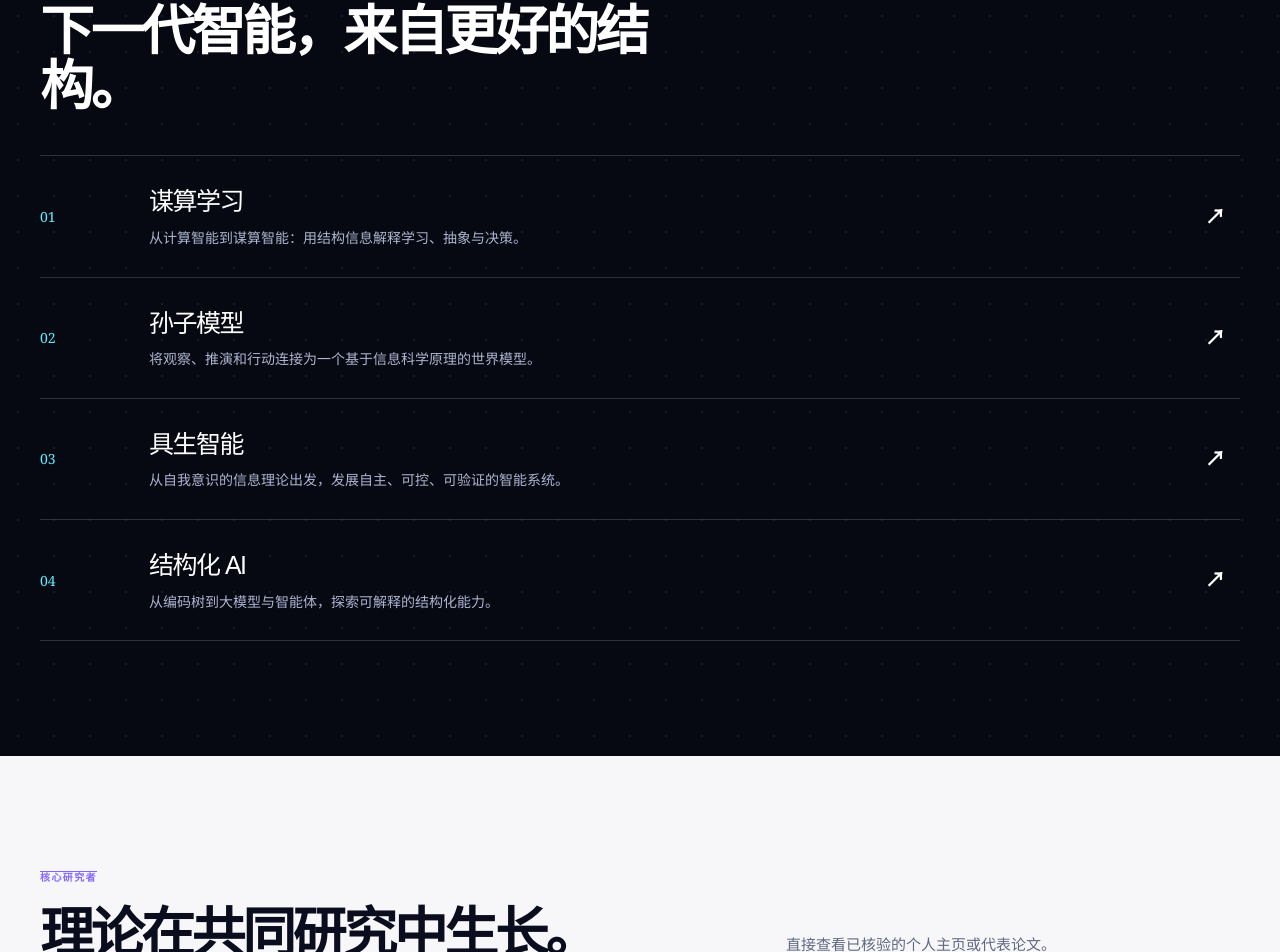
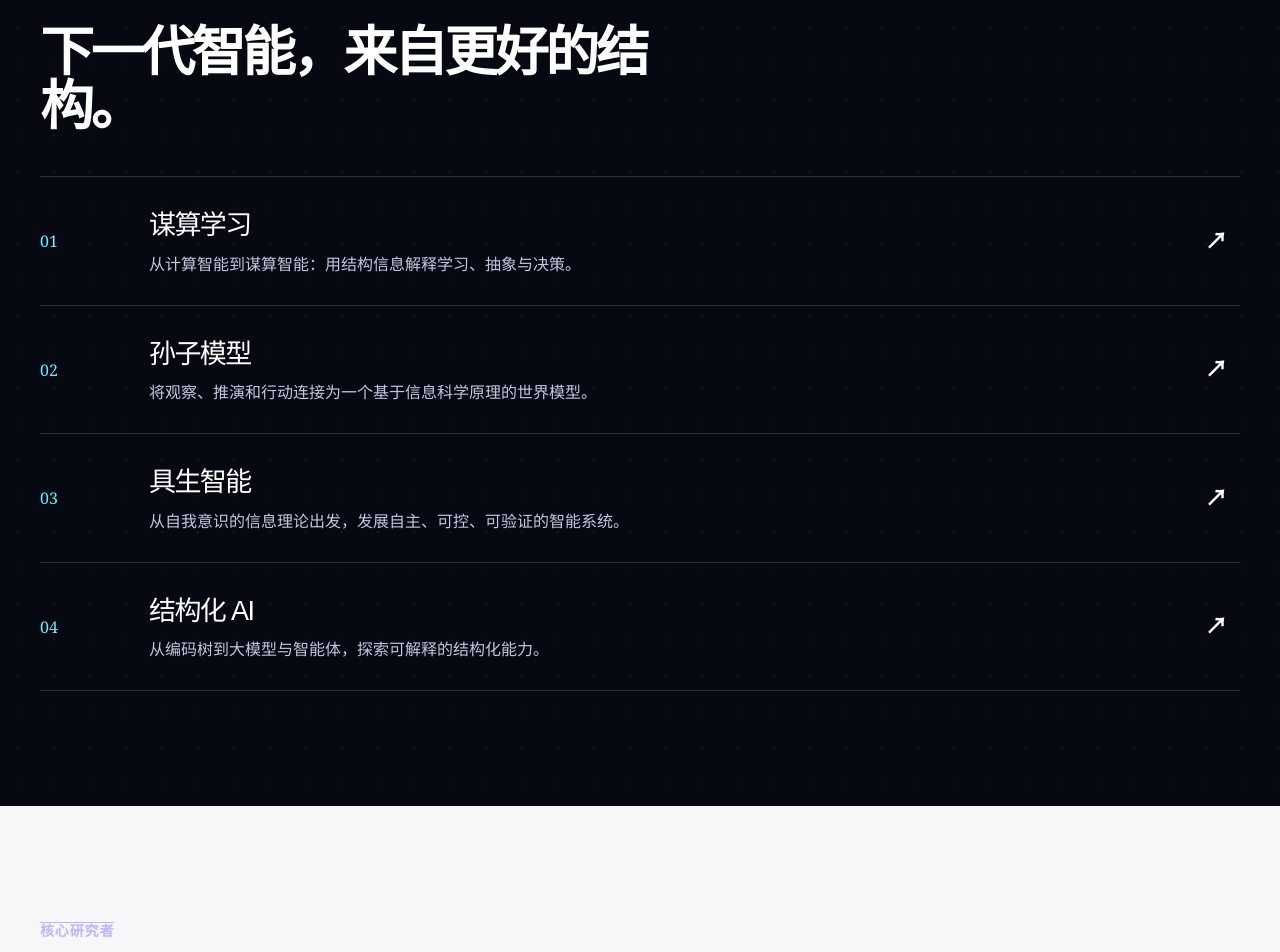
Before and after one commit to SuuTTT/mousuan-ai, a Next.js app: page / in a window 1280 px wide. Shown: the part 1817-2769 px from the top of the page. Built offline with nearby package versions, Linux system fonts and the light colour scheme.

Commit message:
Add verified researcher links and clickable cards

```diff
--- a/app/page.tsx
+++ b/app/page.tsx
@@ -18,26 +18,26 @@ const content = {
     foundationTitle: "从结构信息，到智能科学。",
     foundationLead: "把复杂世界理解为可组织、可解码的信息结构，建立关于学习、意识与人工智能的数学语言。",
     breakthroughs: [
-      ["01", "结构信息", "信息世界的层谱抽象与基本定律，为复杂系统提供结构性的度量与描述。"],
-      ["02", "信息的数学原理", "信息演算、解码与生成：让从数据到知识的过程成为可分析的问题。"],
-      ["03", "谋算智能", "以观察、学习、自我意识和博弈为核心，探索人工智能的新科学原则。"],
+      ["01", "结构信息", "信息世界的层谱抽象与基本定律，为复杂系统提供结构性的度量与描述。", "https://arxiv.org/abs/2001.09637"],
+      ["02", "信息的数学原理", "信息演算、解码与生成：让从数据到知识的过程成为可分析的问题。", "https://mp.weixin.qq.com/s?__biz=MzYzOTIyNDYyNw==&mid=2247484707&idx=1&sn=dbcd0f5d6f3b6df0caef00c1900d9e74"],
+      ["03", "谋算智能", "以观察、学习、自我意识和博弈为核心，探索人工智能的新科学原则。", "https://jmlr.org/papers/volume26/24-1184/24-1184.pdf"],
     ],
     researchKicker: "研究方向",
     researchTitle: "下一代智能，来自更好的结构。",
     research: [
-      ["01", "谋算学习", "从计算智能到谋算智能：用结构信息解释学习、抽象与决策。"],
-      ["02", "孙子模型", "将观察、推演和行动连接为一个基于信息科学原理的世界模型。"],
-      ["03", "具生智能", "从自我意识的信息理论出发，发展自主、可控、可验证的智能系统。"],
-      ["04", "结构化 AI", "从编码树到大模型与智能体，探索可解释的结构化能力。"],
+      ["01", "谋算学习", "从计算智能到谋算智能：用结构信息解释学习、抽象与决策。", "https://jmlr.org/papers/volume26/24-1184/24-1184.pdf"],
+      ["02", "孙子模型", "将观察、推演和行动连接为一个基于信息科学原理的世界模型。", "https://mp.weixin.qq.com/s?__biz=MzYzOTIyNDYyNw==&mid=2247484196&idx=1&sn=352d1ee21305b8fefa657506c54dce08"],
+      ["03", "具生智能", "从自我意识的信息理论出发，发展自主、可控、可验证的智能系统。", "https://suuttt.github.io/"],
+      ["04", "结构化 AI", "从编码树到大模型与智能体，探索可解释的结构化能力。", "https://github.com/weiyifan1023"],
     ],
     peopleKicker: "核心研究者",
     peopleTitle: "理论在共同研究中生长。",
     peopleLead: "直接查看已核验的个人主页或代表论文。",
     people: [
-      ["Angsheng Li", "结构信息与智能科学", "代表论文", "https://arxiv.org/abs/2001.09637"],
-      ["Xianghua Zeng", "层级决策与多智能体协同", "代表论文", "https://jmlr.org/papers/volume26/24-1184/24-1184.pdf"],
-      ["Yifan Wei", "大语言模型、知识编辑与智能体", "个人主页", "https://weiyifan1023.github.io/"],
-      ["Dingli Su", "结构信息决策与智能系统", "代表论文", "https://jmlr.org/papers/volume26/24-1184/24-1184.pdf"],
+      ["Angsheng Li", "结构信息与智能科学", [["代表论文", "https://arxiv.org/abs/2001.09637"], ["DBLP", "https://dblp.org/pid/66/4917.html"]]],
+      ["Xianghua Zeng", "层级决策与多智能体协同", [["DBLP", "https://dblp.org/pid/165/5653.html"], ["代表论文", "https://jmlr.org/papers/volume26/24-1184/24-1184.pdf"]]],
+      ["Yifan Wei", "大语言模型、知识编辑与智能体", [["个人主页", "https://weiyifan1023.github.io/"], ["GitHub", "https://github.com/weiyifan1023"]]],
+      ["Dingli Su", "结构信息决策与智能系统", [["个人主页", "https://suuttt.github.io/"], ["DBLP", "https://dblp.org/pid/362/8210.html"], ["代表论文", "https://jmlr.org/papers/volume26/24-1184/24-1184.pdf"]]],
     ],
     libraryKicker: "精选文库",
     libraryTitle: "阅读原理如何成为洞见。",
@@ -61,26 +61,26 @@ const content = {
     foundationTitle: "From structural information to a science of intelligence.",
     foundationLead: "We understand complex worlds as information structures that can be organised and decoded—forming a mathematical language for learning, consciousness, and AI.",
     breakthroughs: [
-      ["01", "Structural information", "A spectrum-of-hierarchies abstraction and foundational laws for measuring and describing complex systems."],
-      ["02", "Mathematics of information", "Information calculus, decoding, and generation: making the path from data to knowledge analytically tractable."],
-      ["03", "Strategic-computational intelligence", "A scientific program centred on observation, learning, self-awareness, and games."],
+      ["01", "Structural information", "A spectrum-of-hierarchies abstraction and foundational laws for measuring and describing complex systems.", "https://arxiv.org/abs/2001.09637"],
+      ["02", "Mathematics of information", "Information calculus, decoding, and generation: making the path from data to knowledge analytically tractable.", "https://mp.weixin.qq.com/s?__biz=MzYzOTIyNDYyNw==&mid=2247484707&idx=1&sn=dbcd0f5d6f3b6df0caef00c1900d9e74"],
+      ["03", "Strategic-computational intelligence", "A scientific program centred on observation, learning, self-awareness, and games.", "https://jmlr.org/papers/volume26/24-1184/24-1184.pdf"],
     ],
     researchKicker: "RESEARCH DIRECTIONS",
     researchTitle: "The next generation of intelligence starts with better structure.",
     research: [
-      ["01", "Strategic learning", "From computational to strategic-computational intelligence: using structure to explain learning, abstraction, and choice."],
-      ["02", "Sun Tzu model", "A world model grounded in information science, joining observation, deliberation, and action."],
-      ["03", "Embodied intelligence", "From an information theory of self-awareness toward autonomous, controllable, and testable systems."],
-      ["04", "Structured AI", "From encoding trees to foundation models and agents: interpretable structured capability."],
+      ["01", "Strategic learning", "From computational to strategic-computational intelligence: using structure to explain learning, abstraction, and choice.", "https://jmlr.org/papers/volume26/24-1184/24-1184.pdf"],
+      ["02", "Sun Tzu model", "A world model grounded in information science, joining observation, deliberation, and action.", "https://mp.weixin.qq.com/s?__biz=MzYzOTIyNDYyNw==&mid=2247484196&idx=1&sn=352d1ee21305b8fefa657506c54dce08"],
+      ["03", "Embodied intelligence", "From an information theory of self-awareness toward autonomous, controllable, and testable systems.", "https://suuttt.github.io/"],
+      ["04", "Structured AI", "From encoding trees to foundation models and agents: interpretable structured capability.", "https://github.com/weiyifan1023"],
     ],
     peopleKicker: "CORE RESEARCHERS",
     peopleTitle: "Theory grows through shared inquiry.",
     peopleLead: "Visit verified personal homepages and representative publications.",
     people: [
-      ["Angsheng Li", "Structural information and the science of intelligence", "Key paper", "https://arxiv.org/abs/2001.09637"],
-      ["Xianghua Zeng", "Hierarchical decision-making and multi-agent coordination", "Key paper", "https://jmlr.org/papers/volume26/24-1184/24-1184.pdf"],
-      ["Yifan Wei", "LLMs, knowledge editing, and agents", "Homepage", "https://weiyifan1023.github.io/"],
-      ["Dingli Su", "Structural-information decision-making and intelligent systems", "Key paper", "https://jmlr.org/papers/volume26/24-1184/24-1184.pdf"],
+      ["Angsheng Li", "Structural information and the science of intelligence", [["Key paper", "https://arxiv.org/abs/2001.09637"], ["DBLP", "https://dblp.org/pid/66/4917.html"]]],
+      ["Xianghua Zeng", "Hierarchical decision-making and multi-agent coordination", [["DBLP", "https://dblp.org/pid/165/5653.html"], ["Key paper", "https://jmlr.org/papers/volume26/24-1184/24-1184.pdf"]]],
+      ["Yifan Wei", "LLMs, knowledge editing, and agents", [["Homepage", "https://weiyifan1023.github.io/"], ["GitHub", "https://github.com/weiyifan1023"]]],
+      ["Dingli Su", "Structural-information decision-making and intelligent systems", [["Homepage", "https://suuttt.github.io/"], ["DBLP", "https://dblp.org/pid/362/8210.html"], ["Key paper", "https://jmlr.org/papers/volume26/24-1184/24-1184.pdf"]]],
     ],
     libraryKicker: "SELECTED LIBRARY",
     libraryTitle: "Read how principles become insight.",
@@ -110,11 +110,11 @@ export default function Home() {
 
     <section className="manifesto"><p>“{c.manifesto}”</p></section>
 
-    <section id="principles" className="section shell"><header className="section-head"><div><p className="overline">{c.foundationKicker}</p><h2>{c.foundationTitle}</h2></div><p>{c.foundationLead}</p></header><div className="breakthroughs">{c.breakthroughs.map(([num, title, text]) => <article key={num}><span>{num}</span><h3>{title}</h3><p>{text}</p><b>↗</b></article>)}</div></section>
+    <section id="principles" className="section shell"><header className="section-head"><div><p className="overline">{c.foundationKicker}</p><h2>{c.foundationTitle}</h2></div><p>{c.foundationLead}</p></header><div className="breakthroughs">{c.breakthroughs.map(([num, title, text, href]) => <a href={href} target="_blank" rel="noreferrer" key={num}><span>{num}</span><h3>{title}</h3><p>{text}</p><b>↗</b></a>)}</div></section>
 
-    <section id="research" className="research"><div className="shell"><header className="section-head"><div><p className="overline">{c.researchKicker}</p><h2>{c.researchTitle}</h2></div></header><div className="research-list">{c.research.map(([num, title, text]) => <article key={num}><span>{num}</span><div><h3>{title}</h3><p>{text}</p></div><b>↗</b></article>)}</div></div></section>
+    <section id="research" className="research"><div className="shell"><header className="section-head"><div><p className="overline">{c.researchKicker}</p><h2>{c.researchTitle}</h2></div></header><div className="research-list">{c.research.map(([num, title, text, href]) => <a href={href} target="_blank" rel="noreferrer" key={num}><span>{num}</span><div><h3>{title}</h3><p>{text}</p></div><b>↗</b></a>)}</div></div></section>
 
-    <section id="people" className="section shell people"><header className="section-head"><div><p className="overline">{c.peopleKicker}</p><h2>{c.peopleTitle}</h2></div><p>{c.peopleLead}</p></header><div className="people-grid">{c.people.map(([name, focus, linkLabel, href], i) => <article key={name}><span className="portrait">{String(i + 1).padStart(2, "0")}</span><h3>{name}</h3><p>{focus}</p><a href={href} target="_blank" rel="noreferrer">{linkLabel} <b>↗</b></a></article>)}</div></section>
+    <section id="people" className="section shell people"><header className="section-head"><div><p className="overline">{c.peopleKicker}</p><h2>{c.peopleTitle}</h2></div><p>{c.peopleLead}</p></header><div className="people-grid">{c.people.map(([name, focus, links], i) => <article key={name}><span className="portrait">{String(i + 1).padStart(2, "0")}</span><h3>{name}</h3><p>{focus}</p><div className="profile-links">{links.map(([label, href]) => <a href={href} target="_blank" rel="noreferrer" key={label}>{label} <b>↗</b></a>)}</div></article>)}</div></section>
 
     <section id="library" className="library"><div className="shell"><header className="section-head"><div><p className="overline">{c.libraryKicker}</p><h2>{c.libraryTitle}</h2></div></header><div className="library-grid">{c.library.map(([title, text, href], i) => <a href={href} target="_blank" rel="noreferrer" key={title}><span>0{i + 1}</span><h3>{title}</h3><p>{text}</p><b>↗</b></a>)}</div></div></section>
 
```
Also changed, not shown: app/globals.css.
